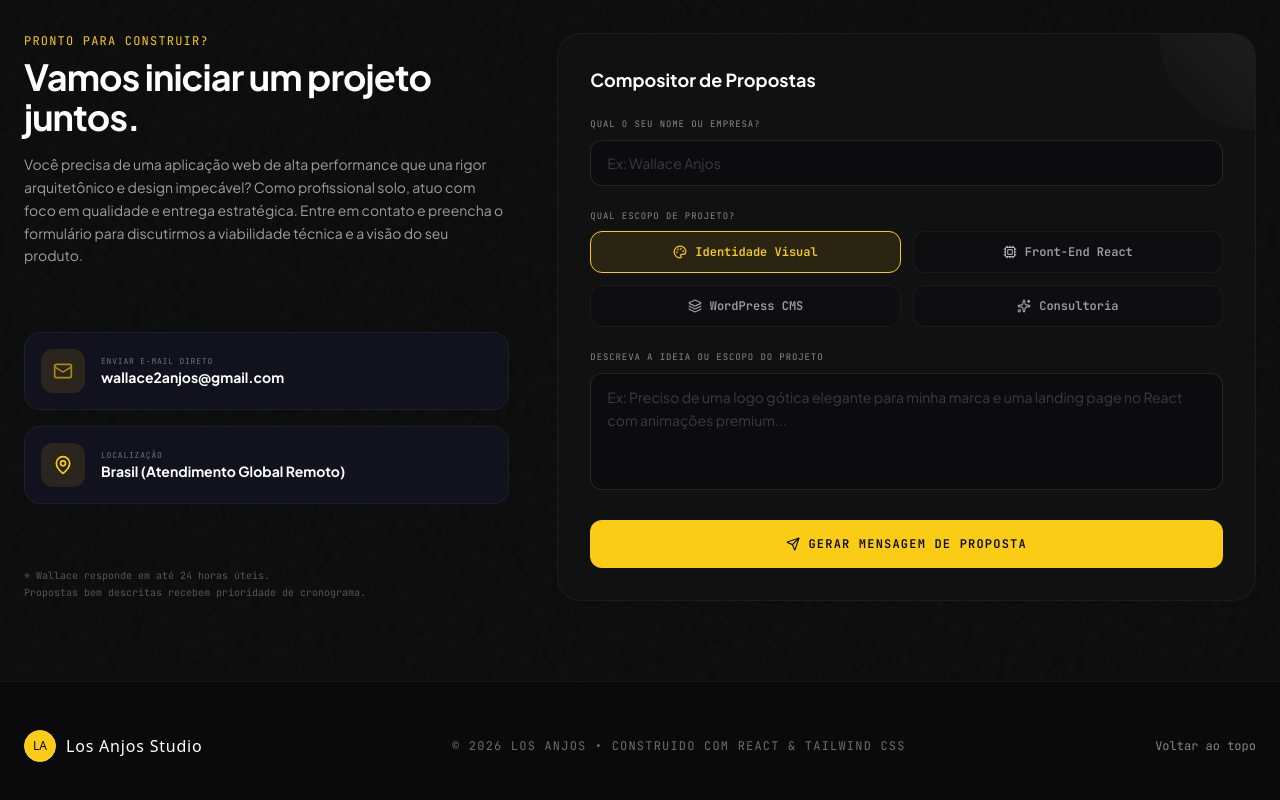
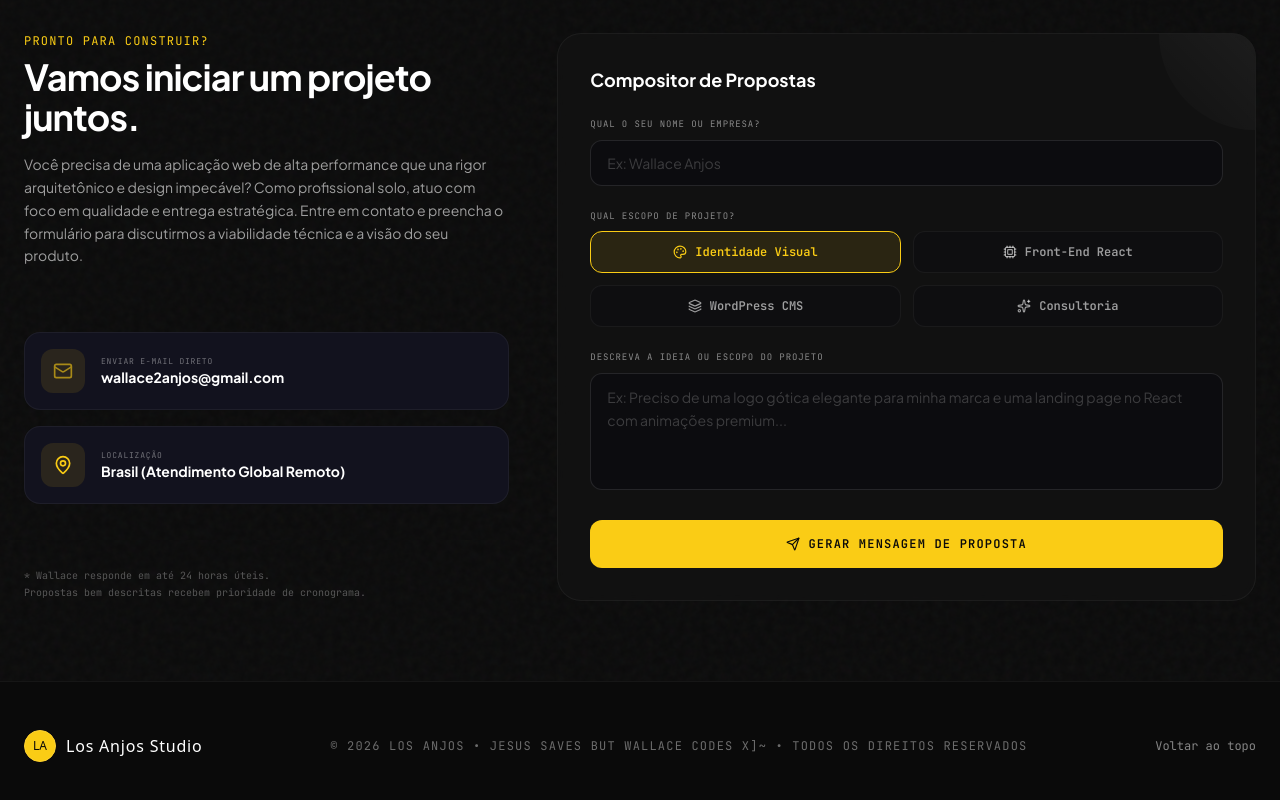
Before and after one commit to wallaceanjos/about, a React (Vite) app: page / in a window 1280 px wide. Shown: the part 4580-5380 px from the top of the page. Built offline with nearby package versions, Linux system fonts and the light colour scheme; a web font is replaced by a local one.

Commit message:
chore: update footer text to include new tagline and copyright notice

```diff
--- a/src/App.tsx
+++ b/src/App.tsx
@@ -1275,7 +1275,7 @@ export default function App() {
           </div>
 
           <p className="text-white/40 text-xs font-mono uppercase tracking-widest">
-            © 2026 LOS ANJOS • CONSTRUIDO COM REACT & TAILWIND CSS
+            © 2026 LOS ANJOS • Jesus Saves But Wallace Codes x]~ • Todos os direitos reservados
           </p>
 
           <div className="flex items-center gap-4 text-xs font-mono">
```
